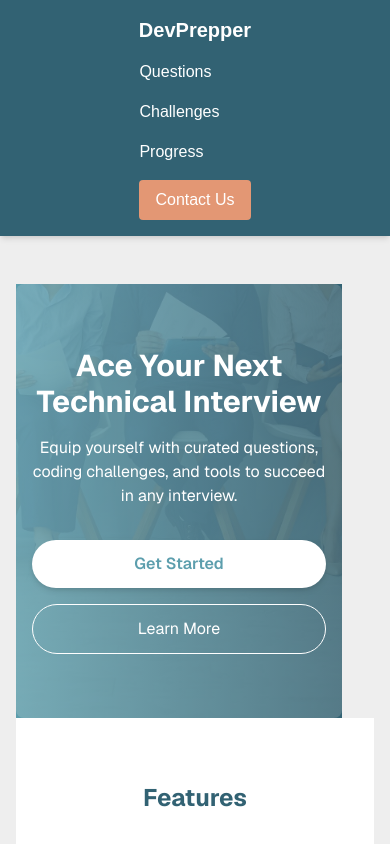
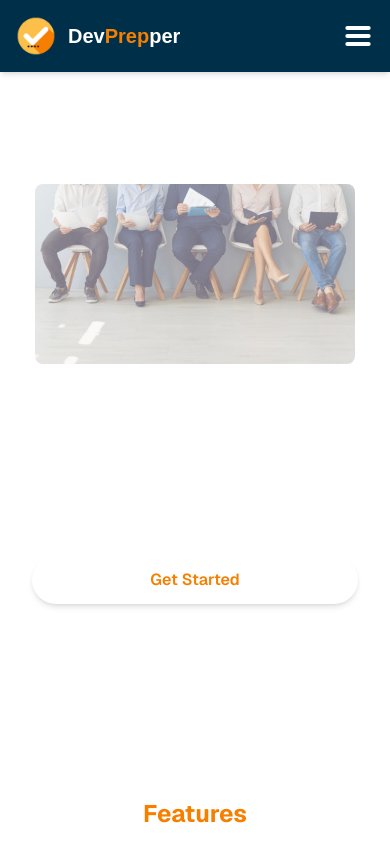
Before and after one commit to kellyannclark/devprepper, a Next.js app: page / in a window 390 px wide. Shown: the top 844 px of the page. Built offline with nearby package versions, Linux system fonts and the light colour scheme.

Commit message:
navbar color adjustments/hamburger button

```diff
--- a/src/app/layout.tsx
+++ b/src/app/layout.tsx
@@ -1,6 +1,11 @@
-import type { Metadata } from "next";
+"use client";  // ✅ Make this a client component
+
 import { Geist, Geist_Mono } from "next/font/google";
+import Image from "next/image";
+import { useState } from "react";  // ✅ Now `useState` works
 import "./globals.css";
+import Navbar from "./ui/navbar";
+
 
 const geistSans = Geist({
   variable: "--font-geist-sans",
@@ -12,56 +17,71 @@ const geistMono = Geist_Mono({
   subsets: ["latin"],
 });
 
-// Metadata for SEO and branding
-export const metadata: Metadata = {
-  title: "DevPrepper: Interview Prep App",
-  description:
-    "An app designed to help job seekers ace their interviews with curated questions, coding challenges, and progress tracking.",
-};
+
 
 export default function RootLayout({
   children,
 }: Readonly<{
   children: React.ReactNode;
 }>) {
+  const [menuOpen, setMenuOpen] = useState(false); // ✅ Now it works
+
   return (
     <html lang="en">
       <head>
         <meta name="viewport" content="width=device-width, initial-scale=1" />
         <link rel="icon" href="/favicon.ico" />
       </head>
-      <body
-        className={`${geistSans.variable} ${geistMono.variable} antialiased bg-light text-secondary`}
-      >
-        {/* Updated Header */}
-        <header className="bg-secondary text-white shadow-md p-4">
-          <div className="container mx-auto flex flex-col sm:flex-row justify-between items-center">
-            <h1 className="text-xl font-bold mb-4 sm:mb-0">DevPrepper</h1>
-            <nav className="flex flex-col sm:flex-row sm:space-x-6 space-y-4 sm:space-y-0">
-              <a
-                href="/dashboard"
-                className="hover:underline hover:text-accent transition"
+      <body className={`${geistSans.variable} ${geistMono.variable} antialiased bg-light text-secondary`}>
+        {/* Header */}
+        <header className="bg-[#003049] text-white shadow-md p-4">
+          <div className="container mx-auto flex justify-between items-center">
+            {/* Logo and Title */}
+            <div className="flex items-center space-x-3">
+              <Image
+                src="/images/logo.png"
+                alt="DevPrepper Logo"
+                width={40}
+                height={40}
+                className="h-10 w-auto"
+              />
+              <h1 className="text-xl font-bold">
+                Dev<span className="text-[#F77F00]">Prep</span>per
+              </h1>
+            </div>
+
+            {/* Hamburger Button (Mobile) */}
+            <button
+              className="sm:hidden focus:outline-none"
+              onClick={() => setMenuOpen(!menuOpen)}
+              aria-label="Toggle Menu"
+            >
+              <svg
+                className="w-8 h-8" // ⬅️ Increased size for better visibility
+                fill="none"
+                stroke="currentColor"
+                viewBox="0 0 24 24"
+                xmlns="http://www.w3.org/2000/svg"
               >
-                Questions
-              </a>
-              <a
-                href="/dashboard/questions"
-                className="hover:underline hover:text-accent transition"
-              >
-                Challenges
-              </a>
-              <a
-                href="/dashboard/progress"
-                className="hover:underline hover:text-accent transition"
-              >
-                Progress
-              </a>
-              <a
-                href="/dashboard/progress"
-                className="bg-accent text-white py-2 px-4 rounded text-center sm:text-left hover:bg-primary transition"
-              >
-                Contact Us
-              </a>
+                {menuOpen ? (
+                  <path strokeLinecap="round" strokeLinejoin="round" strokeWidth={3} d="M6 18L18 6M6 6l12 12" />
+                ) : (
+                  <path strokeLinecap="round" strokeLinejoin="round" strokeWidth={3} d="M4 6h16M4 12h16M4 18h16" />
+                )}
+              </svg>
+            </button>
+
+
+            {/* Navigation */}
+            <nav
+              className={`absolute sm:static top-16 left-0 w-full bg-[#003049] sm:bg-transparent sm:flex flex-col sm:flex-row sm:space-x-6 space-y-4 sm:space-y-0 px-6 sm:px-0 py-4 sm:py-0 transition-all ${
+                menuOpen ? "block" : "hidden"
+              }`}
+            >
+              <a href="/dashboard" className="hover:underline hover:text-accent transition block sm:inline">Questions</a>
+              <a href="/dashboard/questions" className="hover:underline hover:text-accent transition block sm:inline">Challenges</a>
+              <a href="/dashboard/progress" className="hover:underline hover:text-accent transition block sm:inline">Progress</a>
+              <a href="/contact" className="bg-accent text-white py-2 px-4 rounded text-center sm:text-left hover:bg-primary transition block sm:inline">Contact Us</a>
             </nav>
           </div>
         </header>
@@ -70,7 +90,7 @@ export default function RootLayout({
         <main className="container mx-auto mt-8 p-4">{children}</main>
 
         {/* Footer */}
-        <footer className="bg-secondary text-white text-center p-4 mt-8">
+        <footer className="bg-[#003049] text-white text-center p-4 mt-8">
           <p>© {new Date().getFullYear()} DevPrepper. All rights reserved.</p>
         </footer>
       </body>
--- a/src/app/page.tsx
+++ b/src/app/page.tsx
@@ -1,15 +1,32 @@
+
+"use client";  // 🔥 Add this at the top
+
+import { useState } from "react";
 import Image from "next/image";
 
 export default function Home() {
   return (
     <div className="min-h-screen bg-light text-secondary font-[family-name:var(--font-geist-sans)]">
       {/* Hero Section */}
-        <header className="bg-gradient-to-r from-primary to-secondary text-white py-16 px-4 sm:mx-8 sm:rounded-lg text-center relative mr-8">
-    <div
-      className="absolute inset-0 bg-cover bg-center opacity-20 rounded-lg"
+      <header className="relative text-white py-16 px-4 sm:mx-8 sm:rounded-lg text-center overflow-hidden">
+        {/* Background Image (Hides in Mobile) */}
+        <div className="absolute inset-0 hidden sm:block bg-cover bg-center rounded-lg"
           style={{ backgroundImage: "url('/images/hero.png')" }}
         ></div>
-    <div className="relative">
+
+        {/* Mobile Hero Image */}
+        <div className="relative sm:hidden flex justify-center">
+          <Image
+            src="/images/hero.png"
+            alt="Hero Image"
+            width={500}
+            height={400}
+            className="w-full max-w-xs object-cover rounded-lg"
+          />
+        </div>
+
+        {/* Hero Text */}
+        <div className="relative z-10">
           <h1 className="text-3xl sm:text-4xl font-bold mb-4">
             Ace Your Next Technical Interview
           </h1>
@@ -20,7 +37,7 @@ export default function Home() {
           <div className="flex flex-col sm:flex-row justify-center gap-4">
             <a
               href="/dashboard"
-          className="px-6 py-3 bg-white text-primary font-semibold rounded-full shadow-md hover:bg-light transition"
+              className="px-6 py-3 bg-white text-secondary font-semibold rounded-full shadow-md hover:bg-light transition"
             >
               Get Started
             </a>
@@ -33,7 +50,6 @@ export default function Home() {
           </div>
         </div>
       </header>
-
 
       {/* Features Section */}
       <section id="features" className="py-16 px-4 sm:px-8 md:px-20 bg-white">
@@ -49,7 +65,7 @@ export default function Home() {
               height={80}
               className="mx-auto mb-4"
             />
-            <h3 className="text-lg sm:text-xl font-semibold text-primary">
+            <h3 className="text-lg sm:text-xl font-semibold text-secondary">
               Curated Question Bank
             </h3>
             <p className="text-sm sm:text-base text-secondary">
@@ -65,7 +81,7 @@ export default function Home() {
               height={80}
               className="mx-auto mb-4"
             />
-            <h3 className="text-lg sm:text-xl font-semibold text-primary">
+            <h3 className="text-lg sm:text-xl font-semibold text-secondary">
               Coding Challenges
             </h3>
             <p className="text-sm sm:text-base text-secondary">
@@ -80,7 +96,7 @@ export default function Home() {
               height={80}
               className="mx-auto mb-4"
             />
-            <h3 className="text-lg sm:text-xl font-semibold text-primary">
+            <h3 className="text-lg sm:text-xl font-semibold text-secondary">
               Progress Tracker
             </h3>
             <p className="text-sm sm:text-base text-secondary">
--- /dev/null
+++ b/src/app/ui/navbar.tsx
@@ -0,0 +1,41 @@
+"use client"; // ✅ Only the Navbar needs to be a client component
+
+import { useState } from "react";
+import Image from "next/image";
+
+export default function Navbar() {
+  const [menuOpen, setMenuOpen] = useState(false);
+
+  return (
+    <header className="bg-[#003049] text-white shadow-md p-4">
+      <div className="container mx-auto flex justify-between items-center">
+        {/* Logo and Title */}
+        <div className="flex items-center space-x-3">
+          <Image src="/images/logo.png" alt="DevPrepper Logo" width={30} height={30} />
+          <h1 className="text-xl font-bold">
+            Dev<span className="text-[#F77F00]">Prep</span>per
+          </h1>
+        </div>
+
+        {/* Hamburger Menu (Mobile) */}
+        <button className="sm:hidden" onClick={() => setMenuOpen(!menuOpen)}>
+          <svg className="w-6 h-6" fill="none" stroke="currentColor" viewBox="0 0 24 24">
+            {menuOpen ? (
+              <path strokeLinecap="round" strokeLinejoin="round" strokeWidth={2} d="M6 18L18 6M6 6l12 12" />
+            ) : (
+              <path strokeLinecap="round" strokeLinejoin="round" strokeWidth={2} d="M4 6h16M4 12h16m-7 6h7" />
+            )}
+          </svg>
+        </button>
+
+        {/* Navigation */}
+        <nav className={`sm:flex ${menuOpen ? "block" : "hidden"} space-x-6`}>
+          <a href="/dashboard" className="hover:underline hover:text-accent transition">Questions</a>
+          <a href="/dashboard/questions" className="hover:underline hover:text-accent transition">Challenges</a>
+          <a href="/dashboard/progress" className="hover:underline hover:text-accent transition">Progress</a>
+          <a href="/contact" className="bg-accent text-white py-2 px-4 rounded hover:bg-secondary transition">Contact</a>
+        </nav>
+      </div>
+    </header>
+  );
+}
--- a/tailwind.config.ts
+++ b/tailwind.config.ts
@@ -9,13 +9,12 @@ export default {
   theme: {
     extend: {
       colors: {
-        background: "var(--background)",
-        foreground: "var(--foreground)",
-        primary: "#5C9EAD", // Teal-like color
-        secondary: "#326273", // Deep teal
-        accent: "#E39774", // Peach-like color
-        light: "#EEEEEE", // Light gray
-        white: "#FFFFFF", // Pure white
+        background: "#EAE2B7", // Light Beige
+        foreground: "#003049", // Dark Blue
+        primary: "#D62828", // Red
+        secondary: "#F77F00", // Orange
+        accent: "#FCBF49", // Yellow
+        darkBlue: "#003049", // ✅ Explicitly add dark blue
       },
     },
   },
```
Also changed, not shown: public/images/logo.png (added), 1 other file (tests, documents, lock files or other folders). Lines whose indentation alone changed are shown as unchanged.
